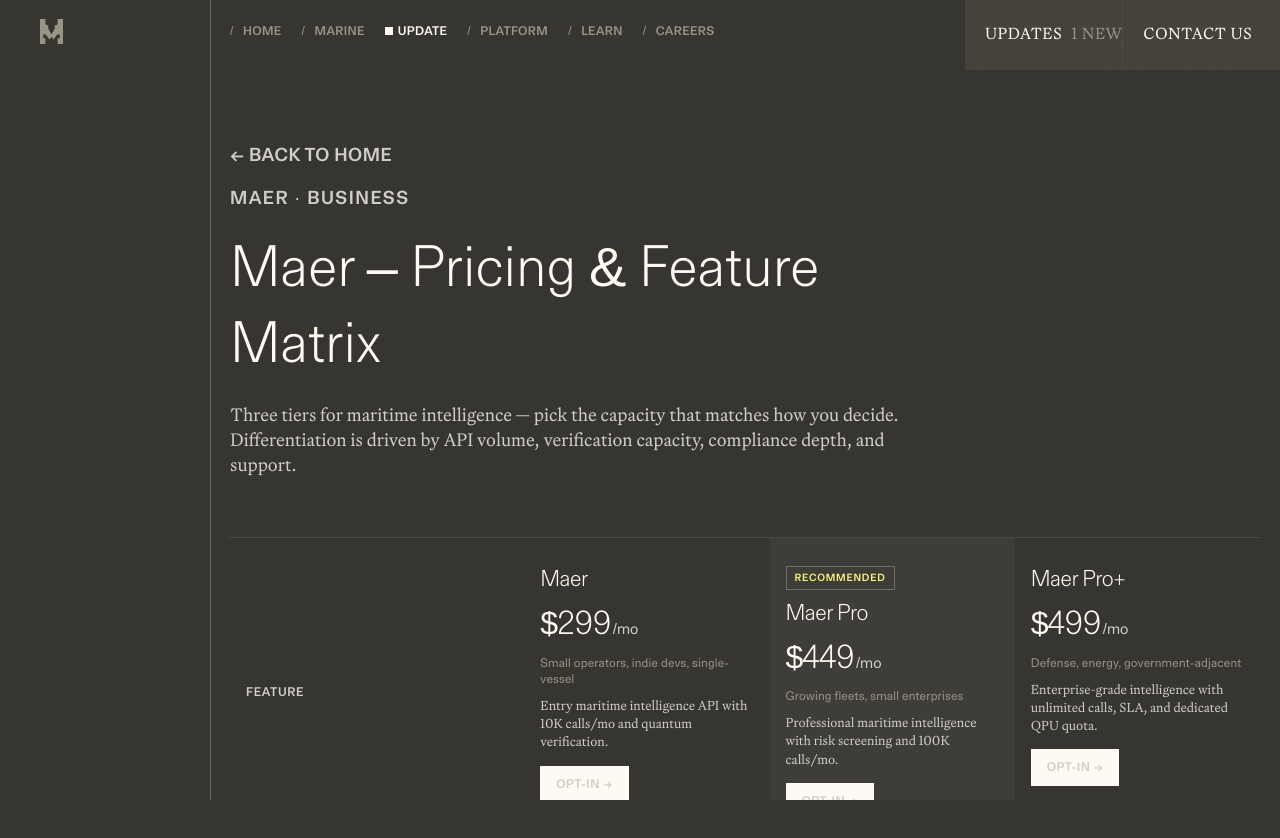
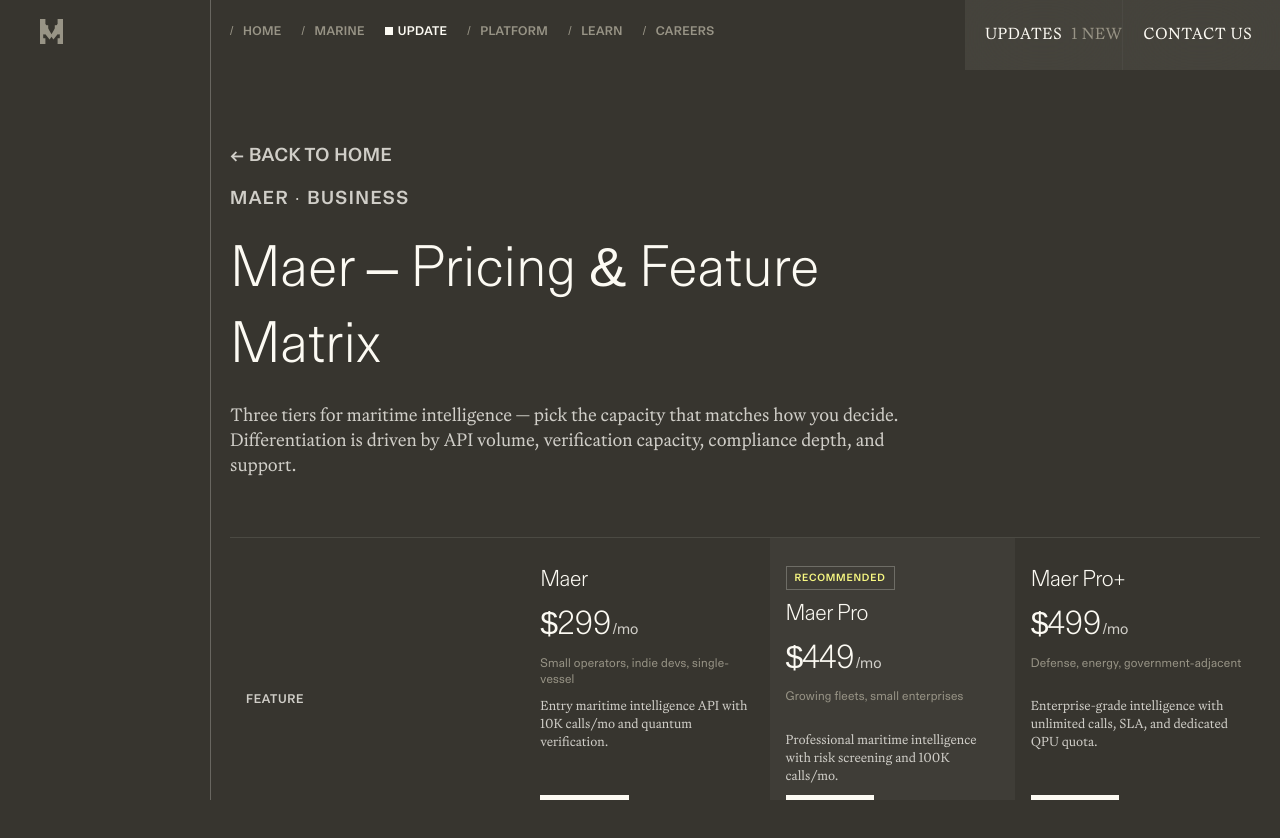
Before and after one commit to BorelSigmaInc/ArgoSea, a Next.js app in the folder frontend/: page /update in a window 1280 px wide. Shown: the top 838 px of the page. Built offline with nearby package versions, Linux system fonts and the light colour scheme.

Commit message:
Align Maer Opt-in buttons across pricing columns.
Stretch plan headers to equal height and pin checkout CTAs to a shared baseline.

Co-authored-by: Cursor <cursoragent@cursor.com>

```diff
--- a/frontend/app/atalanta.css
+++ b/frontend/app/atalanta.css
@@ -1137,13 +1137,30 @@
 .at-maer-plan-col.is-recommended {
   background: color-mix(in srgb, var(--at-white) 4%, transparent);
 }
+.at-maer-head {
+  align-items: stretch;
+}
 .at-maer-head .at-maer-plan-col {
   display: flex;
   flex-direction: column;
   gap: 10px;
   align-items: flex-start;
+  justify-content: flex-start;
+  height: 100%;
+  min-height: 100%;
   padding-top: 28px;
   padding-bottom: 28px;
+}
+.at-maer-head .at-maer-target {
+  min-height: 2.7em;
+}
+.at-maer-head .at-maer-desc {
+  min-height: 4.2em;
+  flex: 1 1 auto;
+}
+.at-maer-head .at-maer-optin {
+  margin-top: auto;
+  align-self: flex-start;
 }
 .at-maer-head h2 {
   margin: 0;
```
